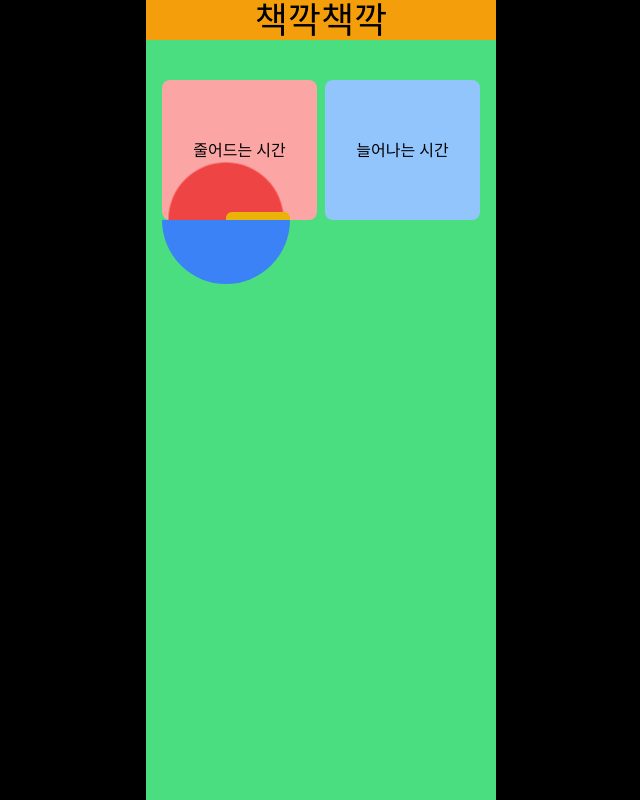
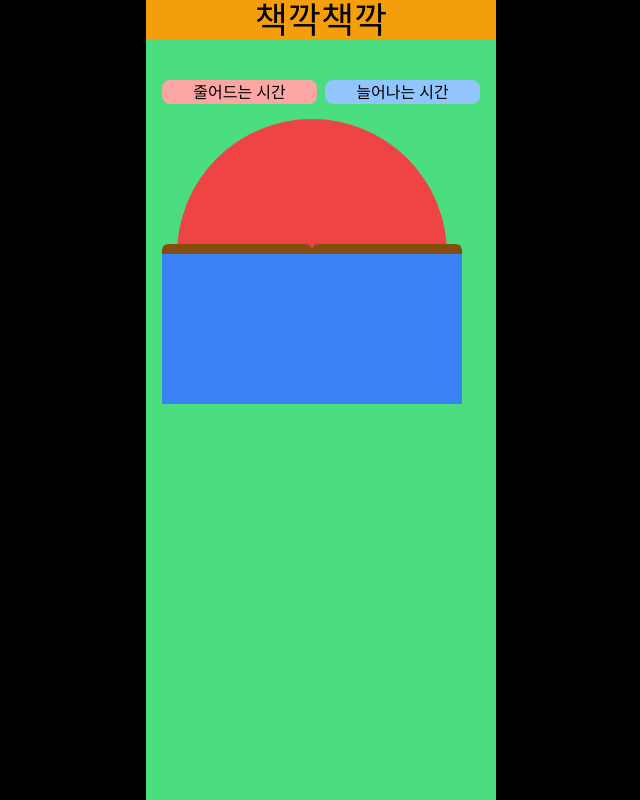
Before and after one commit to kwani6684/bookclock, a Next.js app: page /timer in a window 1280 px wide. Shown: the whole page, without its empty margins (319-959 px from the left). Built offline with nearby package versions, Linux system fonts and the light colour scheme.

Commit message:
style: timerCircle 애니메이션 추가

```diff
--- a/src/app/components/timer/timerCircle.tsx
+++ b/src/app/components/timer/timerCircle.tsx
@@ -6,42 +6,39 @@ import { motion } from 'framer-motion'
 
 function TimerCircle() {
   return (
-    <div className="relative w-32 h-16">
+    <div className="flex pt-[150px] justify-center ">
+      <div className="relative w-[300px] h-[150px]">
+        {/* 타이머가 움직임에 따라 내려가는 왼쪽 북커버 */}
+        <motion.div
+          // animate={{ y: 10 }}
+          // transition={{ duration: 30, ease: 'linear' }}
+          className="absolute  w-[150px] h-[20px]  rounded-md bg-yellow-800 bottom-[140px] z-20"
+        ></motion.div>
+        {/* 회전하는 직사각형 */}
         <motion.div
           initial={{
             rotate: 180,
           }}
           // animate={{ rotate: 0 }}
-        // transition={{ duration: 1800 }}
+          // transition={{ duration: 30, ease: 'linear' }}
           style={{
             originX: 0.5,
             originY: 0,
           }}
-        className="absolute top-0 left-0 w-32 h-16 overflow-hidden inline-block"
+          className="absolute top-0 right-0 left-0 w-[300px] h-[150px] overflow-hidden inline-block"
         >
+          {/* 타이머를 나타내는 반원 */}
           <motion.div
             initial={{ scale: 0.9 }}
-          className="absolute w-32 h-32 rounded-full bg-red-500 bottom-0"
+            className="absolute w-[300px] h-[300px] rounded-full bg-red-500 bottom-0"
           ></motion.div>
-
-        {/*
-        //이 부분 motion div 바깥으로 옮기고 파란 반원으로 가리기
-         <motion.div
-          initial={{
-            rotate: 0,
-          }}
-          animate={{ rotate: 170 }}
-          transition={{ duration: 30 }}
-          style={{
-            originX: 0,
-            originY: 0.5,
-          }}
-          className="absolute  w-16 h-8 left-16  rounded-md bg-yellow-500 bottom-14"
-        ></motion.div> */}
-        <motion.div className="absolute  w-16 h-8  rounded-md bg-yellow-500 bottom-14"></motion.div>
+          {/* 반원에 붙어있는 오른쪾 북커버 */}
+          <div className="absolute  w-[150px] h-[20px]  rounded-md bg-yellow-800 bottom-[140px]"></div>
         </motion.div>
-      <div className="absolute top-0 left-0 w-32 h-16 overflow-hidden inline-block">
-        <div className="absolute w-32 h-32 rounded-full bg-blue-500 bottom-0"></div>
+        {/* 배경색과 동일한 반원 */}
+        <div className="absolute top-0 left-0 w-[300px] h-[150px] overflow-hidden inline-block">
+          <div className="absolute w-[300px] h-[150px]  bg-blue-500 bottom-0 z-30"></div>
+        </div>
       </div>
     </div>
   )
```
Lines whose indentation alone changed are shown as unchanged.
